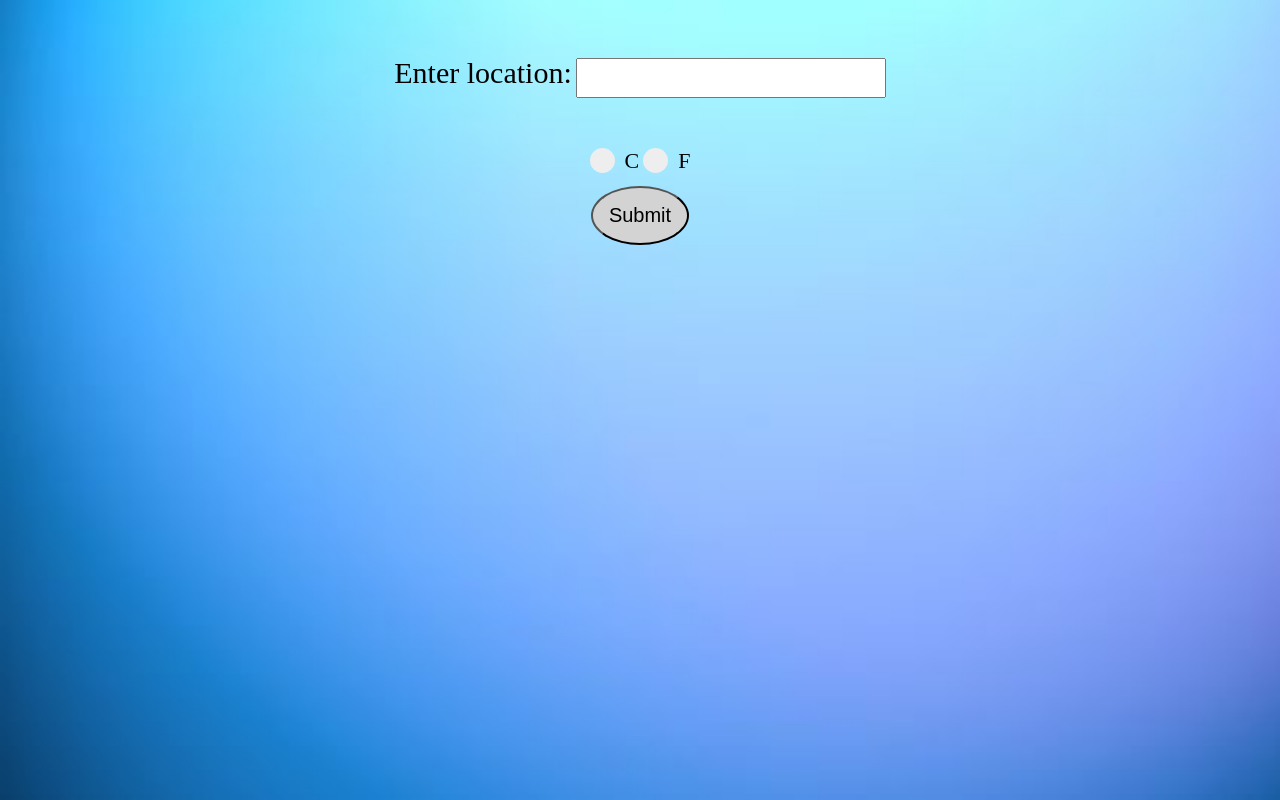
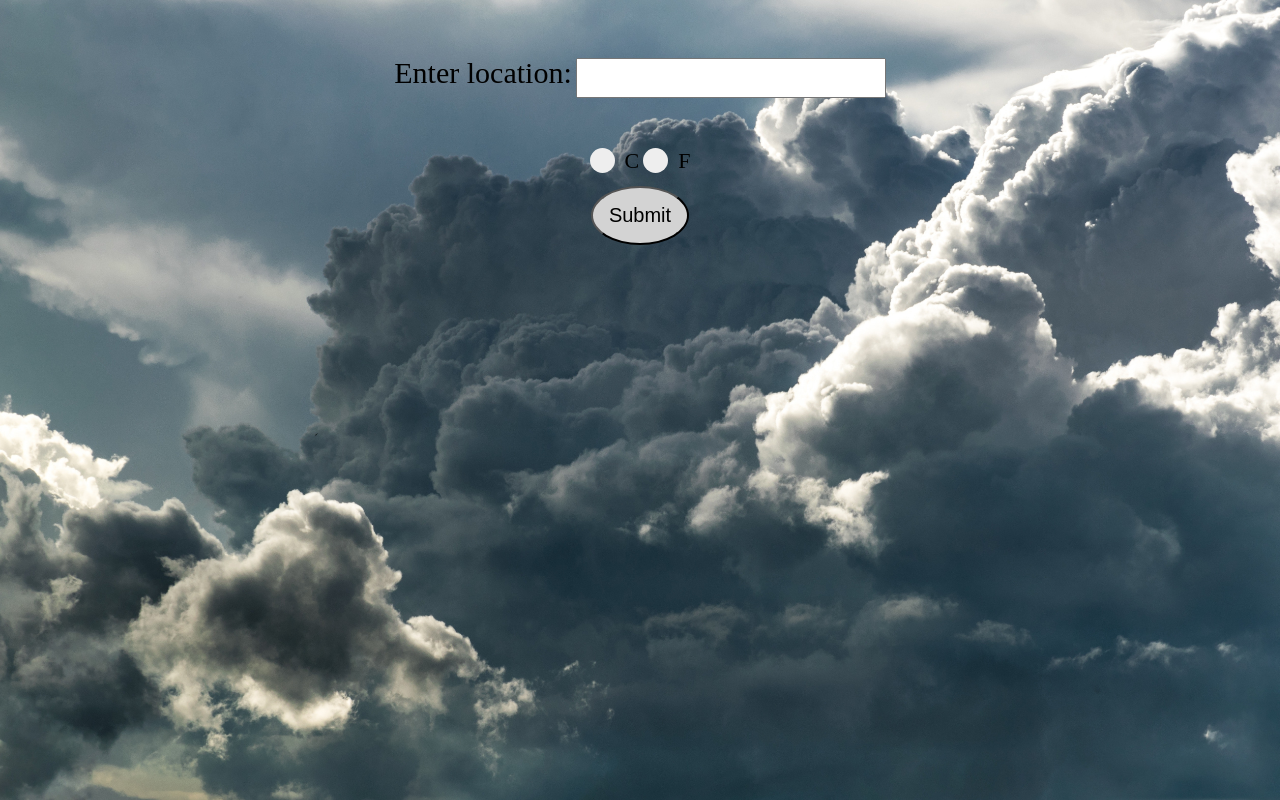
Before and after one commit to Jtorres68/weather, a Flask app: page / in a window 1280 px wide. Run offline with Flask 2, Linux system fonts and the light colour scheme.

Commit message:
background_cloud

```diff
--- a/app/static/css/weather.css
+++ b/app/static/css/weather.css
@@ -1,5 +1,5 @@
 body {
-    background-image: url(gradient.jpg);
+    background-image: url(clouds-cloudy-gloomy-158163.jpg);
     background-repeat: no-repeat;
     background-size: cover;
     background-attachment: fixed;
```
Also changed, not shown: app/static/css/clouds-cloudy-gloomy-158163.jpg (added).
